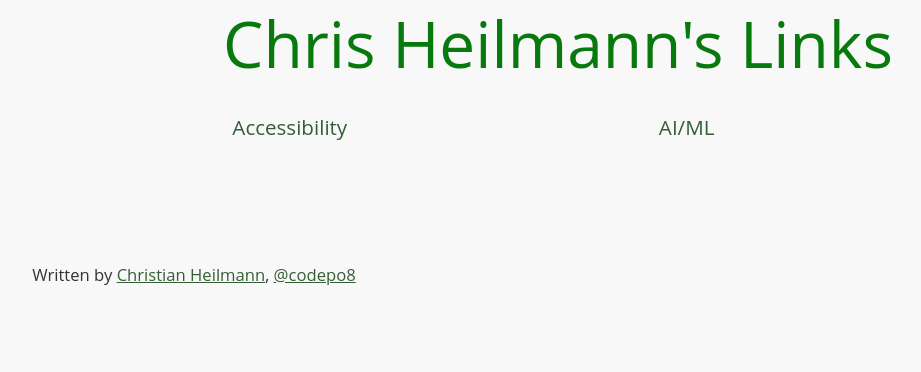
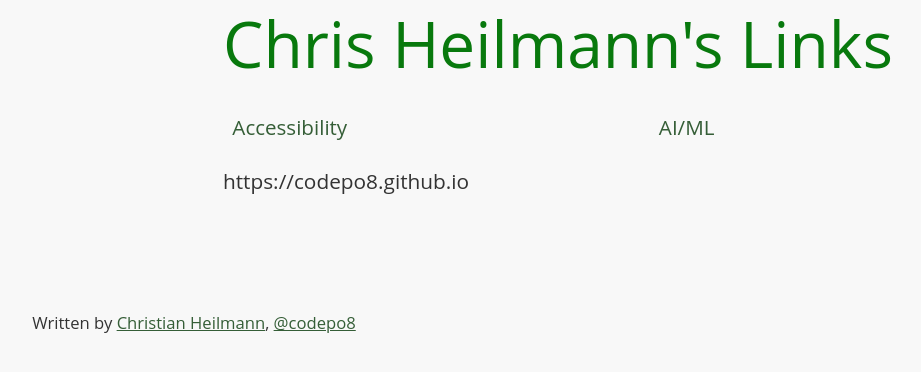
Before and after one commit to codepo8/linkshare, a Jekyll site: the page built from index.md, in a window 1280 px wide. Shown: the top 372 px of the page, without its empty margins (1-922 px from the left). Built offline with Jekyll 4.4.1, drawn with Linux system fonts in a browser that asks for light colours.

Commit message:
get current url

```diff
--- a/index.md
+++ b/index.md
@@ -15,3 +15,4 @@ layout: index
 </ul>
 
 {{ request.path }}
+{{ site.url }}
```
Also changed, not shown: _links/ai.md (+1 -0 lines).
